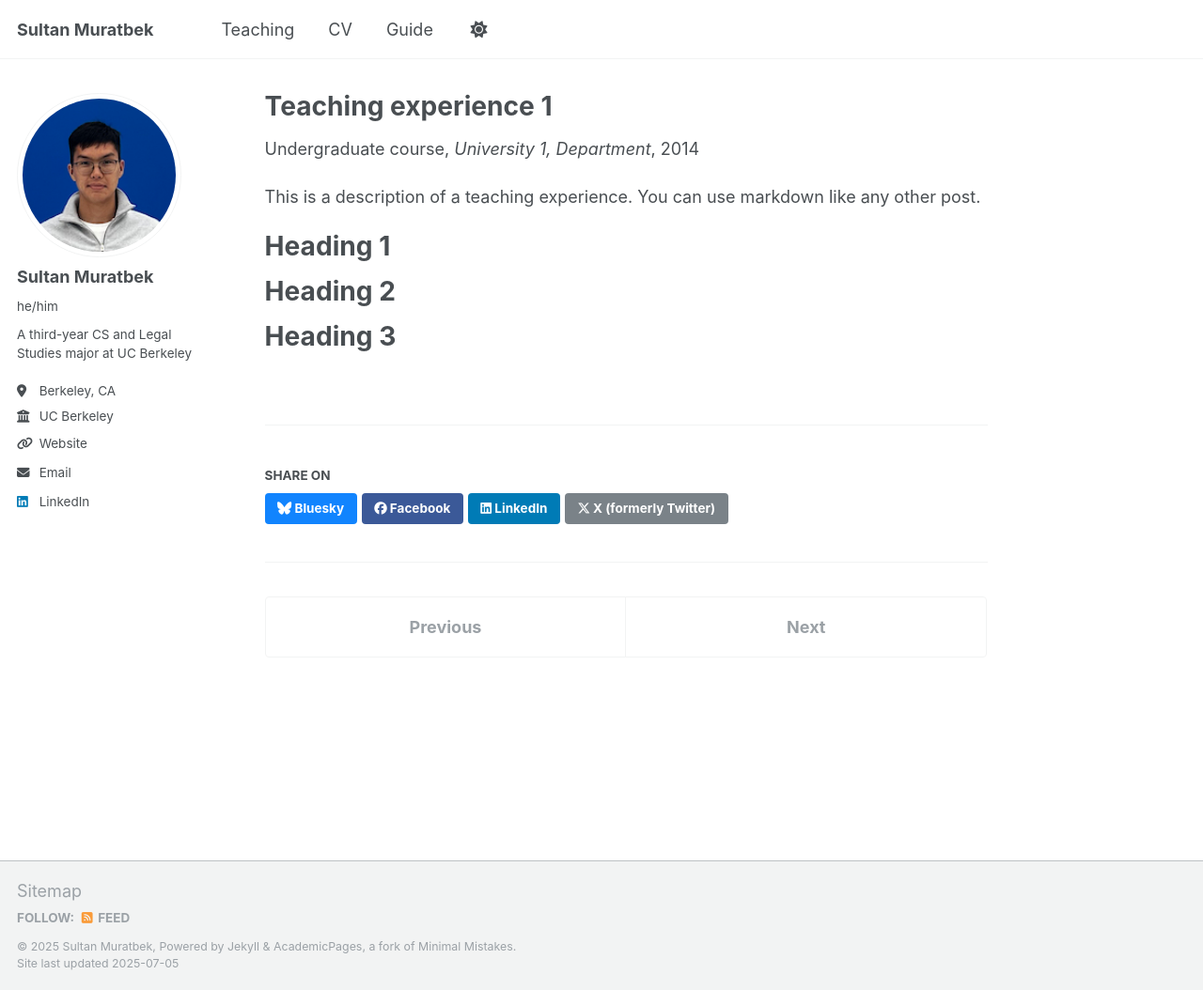
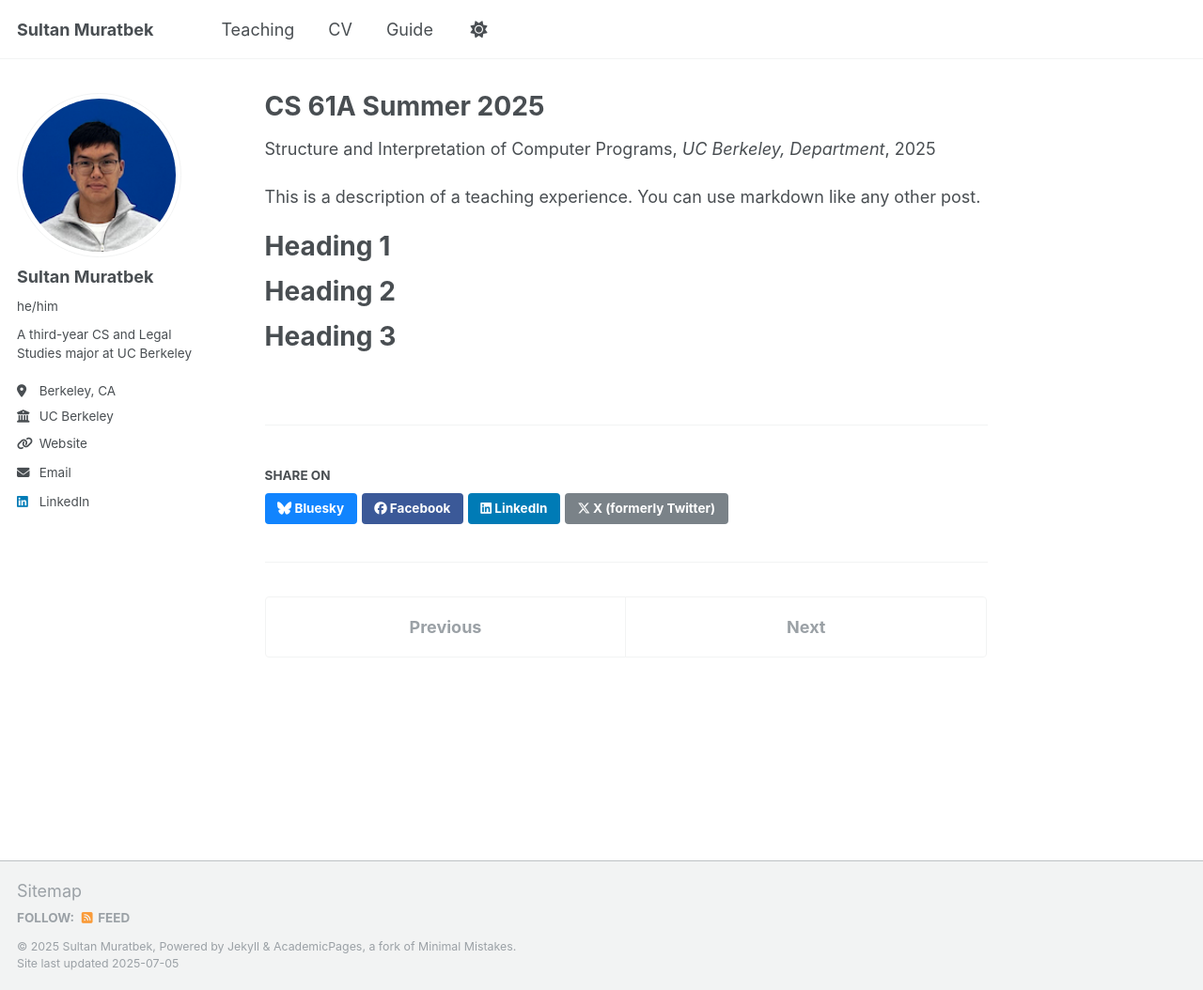
Before and after one commit to sultan-muratbek/sultan-muratbek.github.io, a Jekyll site: the page built from _teaching/2014-spring-teaching-1.md, in a window 1280 px wide and 1054 px high. Shown: the whole window at 94% size. Built offline with Jekyll 4.4.1, drawn with Linux system fonts in a browser that asks for light colours; a script that is not in the unit is left out.

Commit message:
Update 2014-spring-teaching-1.md

```diff
--- a/_teaching/2014-spring-teaching-1.md
+++ b/_teaching/2014-spring-teaching-1.md
@@ -1,11 +1,11 @@
 ---
-title: "Teaching experience 1"
+title: "CS 61A Summer 2025"
 collection: teaching
-type: "Undergraduate course"
+type: "Structure and Interpretation of Computer Programs"
 permalink: /teaching/2014-spring-teaching-1
-venue: "University 1, Department"
-date: 2014-01-01
-location: "City, Country"
+venue: "UC Berkeley, Department"
+date: 2025-06-20
+location: "Berkeley, Country"
 ---
 
 This is a description of a teaching experience. You can use markdown like any other post.
```
